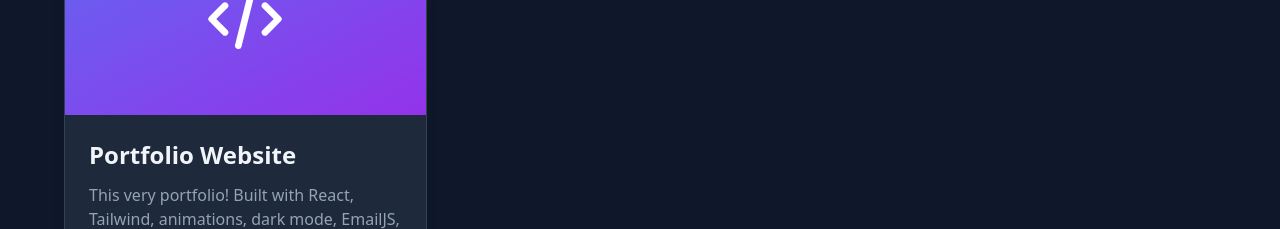
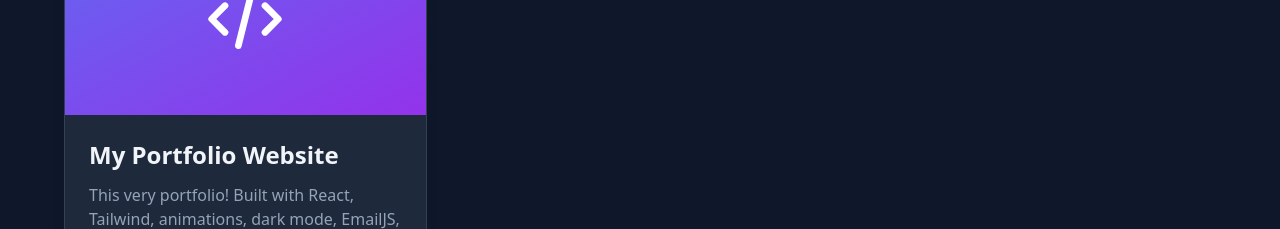
Before and after one commit to CaleHenitsue/My-Portfolio, a React (Create React App) app: page / in a window 1280 px wide. Shown: the part 2320-2549 px from the top of the page. Built offline with nearby package versions, Linux system fonts and the light colour scheme.

Commit message:
fix minor typ

```diff
--- a/src/components/ProjectsSection.js
+++ b/src/components/ProjectsSection.js
@@ -72,7 +72,7 @@ const ProjectsSection = ({ config }) => {
     },
 
     {
-      title: "Portfolio Website",
+      title: "My Portfolio Website",
       description:
         "This very portfolio! Built with React, Tailwind, animations, dark mode, EmailJS, and deployed on Vercel.",
       gradient: "bg-gradient-to-br from-indigo-500 to-purple-600",
```
